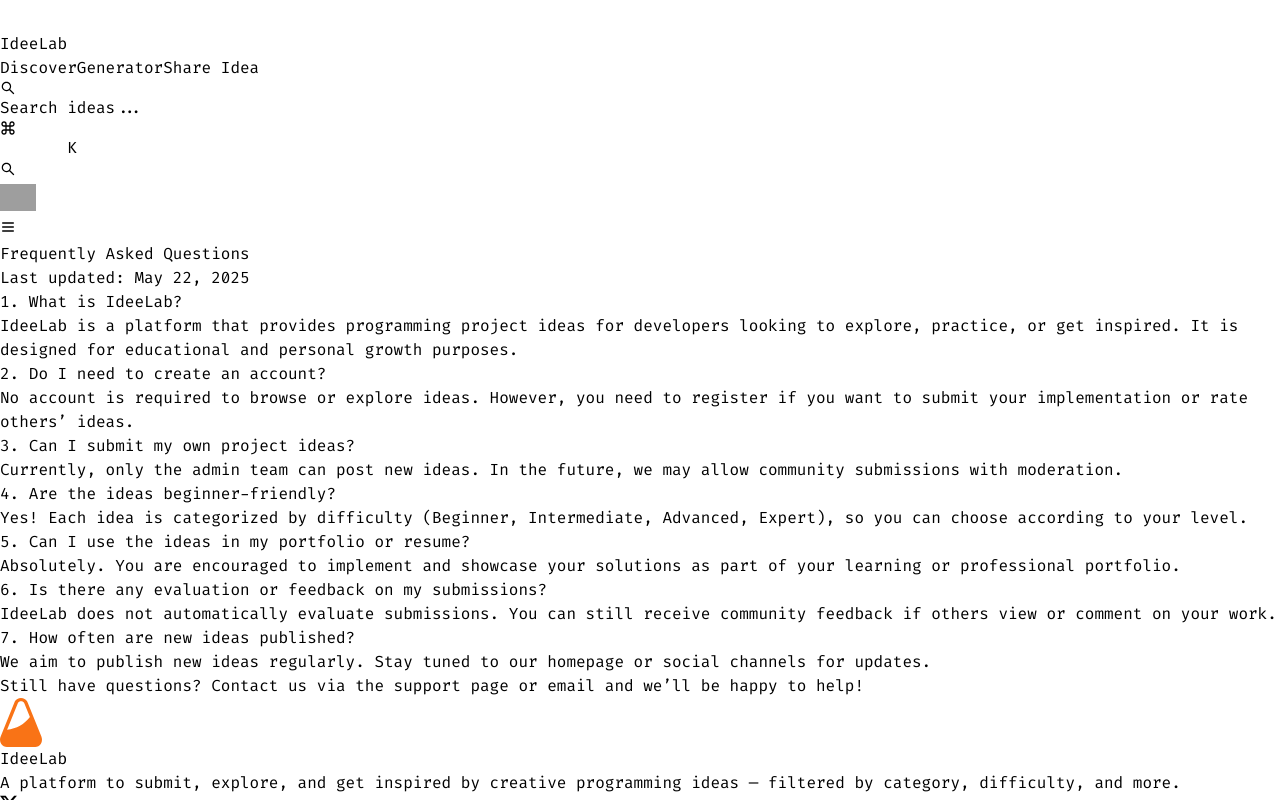
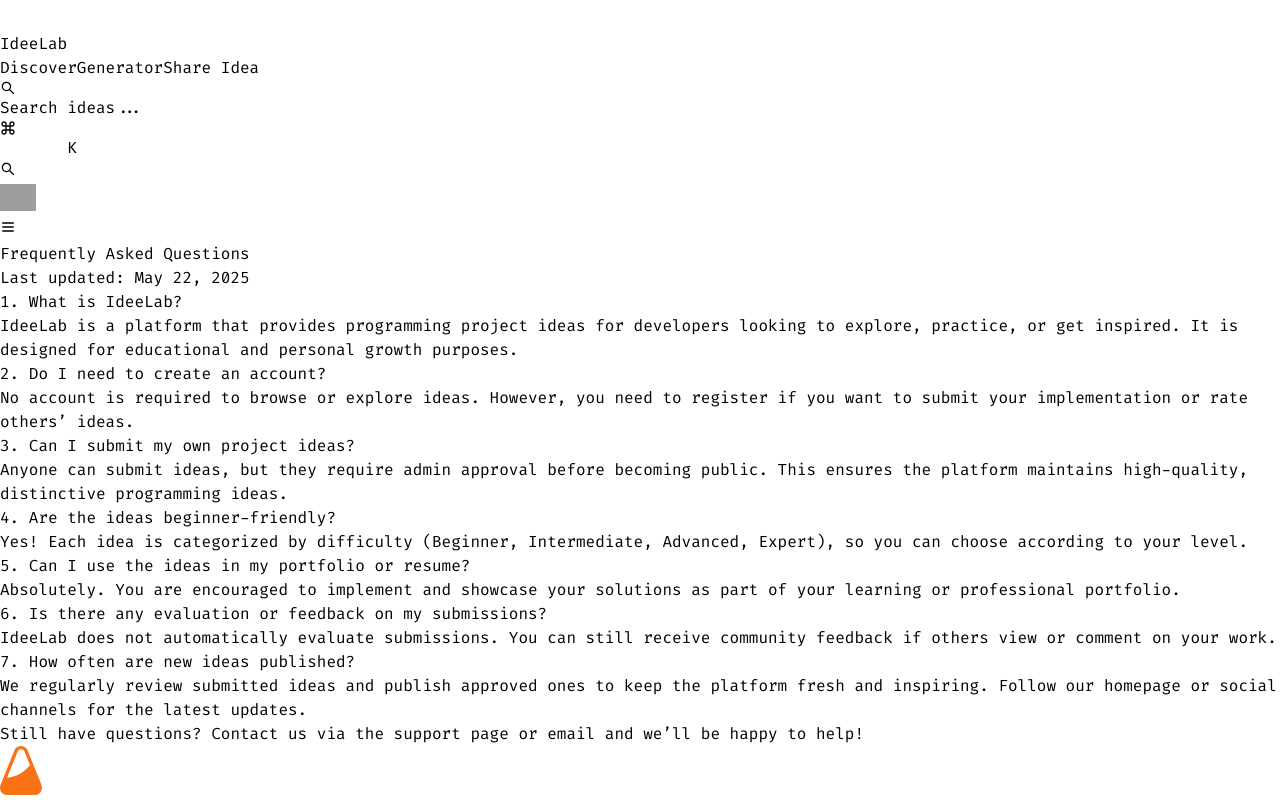
Before and after one commit to An4s0/IdeeLab, a Next.js app in the folder apps/web/: page /faq in a window 1280 px wide. Shown: the top 800 px of the page. Built offline with nearby package versions, Linux system fonts and the light colour scheme; grey boxes are pictures that could not be loaded.

Commit message:
update faq page

```diff
--- a/apps/web/app/faq/faq.tsx
+++ b/apps/web/app/faq/faq.tsx
@@ -42,8 +42,9 @@ export default function FAQPage() {
                 3. Can I submit my own project ideas?
               </h2>
               <p className="text-subtle">
-                Currently, only the admin team can post new ideas. In the
-                future, we may allow community submissions with moderation.
+                Anyone can submit ideas, but they require admin approval before
+                becoming public. This ensures the platform maintains
+                high-quality, distinctive programming ideas.
               </p>
             </div>
 
@@ -84,8 +85,9 @@ export default function FAQPage() {
                 7. How often are new ideas published?
               </h2>
               <p className="text-subtle">
-                We aim to publish new ideas regularly. Stay tuned to our
-                homepage or social channels for updates.
+                We regularly review submitted ideas and publish approved ones to
+                keep the platform fresh and inspiring. Follow our homepage or
+                social channels for the latest updates.
               </p>
             </div>
           </div>
--- a/apps/web/app/faq/page.tsx
+++ b/apps/web/app/faq/page.tsx
@@ -1,9 +1,10 @@
 import { Metadata } from "next";
 import FAQPage from "./faq";
+
 export const metadata: Metadata = {
   title: "FAQ",
   description:
-    "Find answers to common questions about using IdeeLab to explore and share your programming ideas.",
+    "Answers to common questions about using IdeeLab for programming ideas.",
 };
 
 export default function FAQ() {
```
